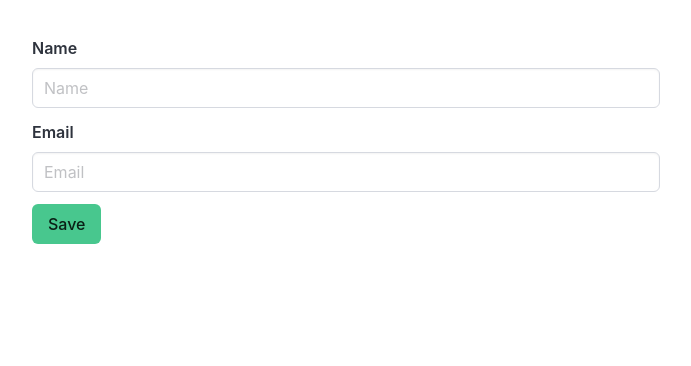
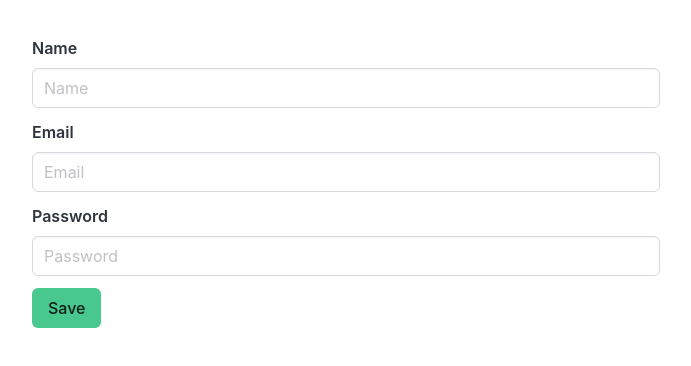
Before and after one commit to CaturAgeng/CRUD-With-React-Express-MySQL, a React (Create React App) app in the folder frontend/: page /add in a window 1280 px wide. Shown: the top 366 px of the page, without its empty margins (294-985 px from the left). Built offline with nearby package versions, Linux system fonts and the light colour scheme.

Commit message:
Add AddUser page

```diff
--- a/frontend/src/components/AddUser.js
+++ b/frontend/src/components/AddUser.js
@@ -17,16 +17,12 @@ const AddUser = () => {
                         <input type="text" className="input" placeholder='Email' />
                     </div>
                 </div>
-                {/* <div className='field'>
+                <div className='field'>
                     <label className='label'>Password</label>
                     <div className="control">
-                        <div className="select is-fullwidth">
-                            <select>
-                                <option value=""></option>
-                            </select>
-                        </div>
+                        <input type="password" className="input" placeholder='Password' />
                     </div>
-                </div> */}
+                </div>
                 <div className='field'>
                     <button type='submit' className="button is-success">
                         Save
```
